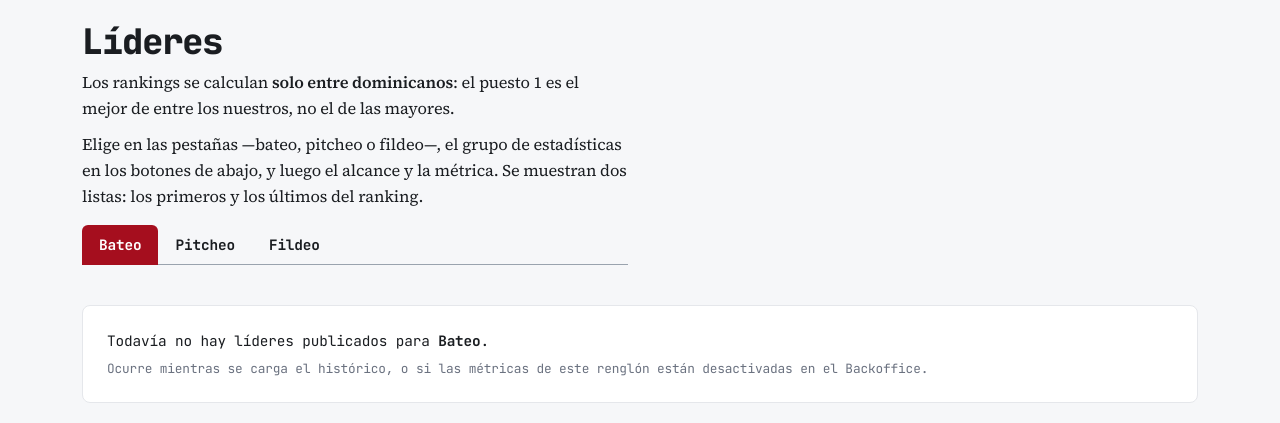
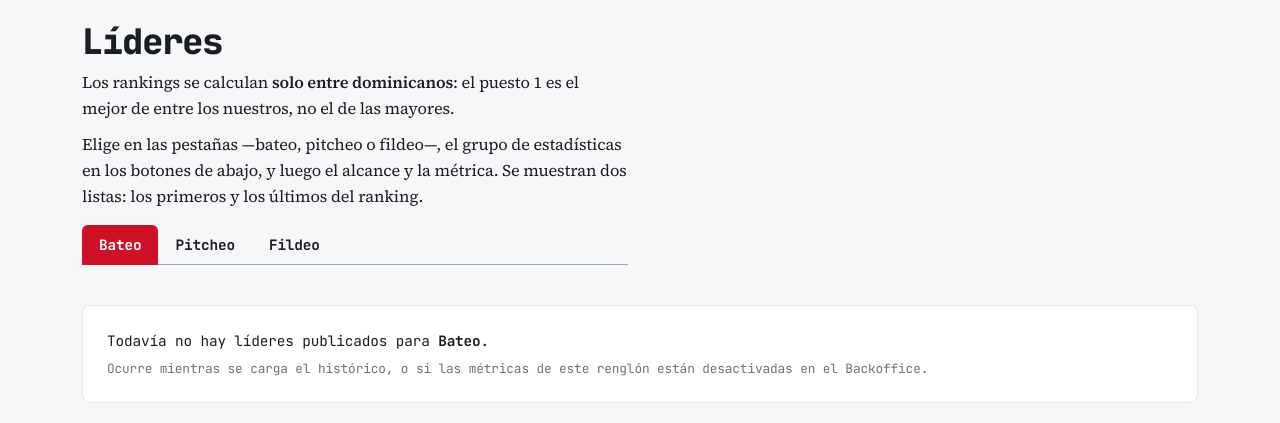
Before and after one commit to albertop/dglweb, a Django app: page /lideres/ in a window 1280 px wide. Shown: the part 62-485 px from the top of the page. Run offline with Django 5.2, Linux system fonts and the light colour scheme; data that the repository does not hold is empty; parts of the project's set-up code (start-up, migrations or seed data) failed here and were passed over.

Commit message:
style: un solo rojo, y el destacado de la portada con menos gráfica
Eran dos rojos a un palmo uno del otro: #ce1126 en el monograma de la
marca y #a50e1e en el tab activo. Esa diferencia no se lee como una
decisión, se lee como un descuido. El tab pasa al rojo de la bandera, el
mismo del header — medido: los dos en rgb(206,17,38).

Contra blanco da 5,6:1, que sigue cumpliendo el AA de la WCAG. El rojo
profundo se queda solo en el disco del valor del widget de líderes, donde
la cifra es pequeña y agradece el contraste extra.

Y la imagen del destacado de la portada baja de 260 a 190px. Se comía el
53% de la tarjeta contra el 47% del texto; ahora es 45% contra 54%, y lo
que vende el artículo —el titular y la entradilla— manda sobre un
rectángulo azul con una etiqueta.

Co-Authored-By: Claude Opus 5 <noreply@anthropic.com>

```diff
--- a/static/css/site.css
+++ b/static/css/site.css
@@ -126,7 +126,10 @@ a:hover { text-decoration: underline; }
 /* ---------- Cards / articles ---------- */
 .card { border-color: var(--dgl-line); }
 .dgl-hero { overflow: hidden; }
-.dgl-hero .dgl-thumb { height: 260px; }
+/* La imagen del destacado de la portada, por debajo del texto que la acompaña: lo que vende el
+   artículo es el titular y la entradilla, no un rectángulo azul con una etiqueta. A 260px se comía
+   el 53% de la tarjeta; a 190 baja al 45% y el texto pasa a mandar. */
+.dgl-hero .dgl-thumb { height: 190px; }
 .dgl-thumb {
   background: linear-gradient(135deg, var(--dgl-navy), var(--dgl-blue));
   color: #cfe0ff; display: flex; align-items: center; justify-content: center;
@@ -444,11 +447,14 @@ a.dgl-article-title:hover { color: var(--dgl-blue); text-decoration: none; }
    cuando en realidad es a donde hay que hacer clic. */
 .nav-tabs .nav-link { font-weight: 700; color: var(--dgl-ink); font-size: .9rem; }
 /* El tab activo va en bloque, no en subrayado: con seis pestañas el borde inferior costaba de
-   ubicar. Se usa el rojo profundo para que el elemento seleccionado tenga el mismo peso visual que
-   la barra superior, que es lo que ancla la identidad de la página. */
+   ubicar.
+
+   En el MISMO rojo del monograma de la marca y no en el profundo. Eran dos rojos a un palmo uno del
+   otro —#ce1126 arriba y #a50e1e aquí— y esa diferencia no se lee como una decisión, se lee como un
+   descuido. Contra blanco da 5,6:1, que sigue cumpliendo el AA de la WCAG. */
 .nav-tabs .nav-link.active {
-  background-color: var(--dgl-red-deep); color: #fff;
-  border-color: var(--dgl-red-deep) var(--dgl-red-deep) transparent;
+  background-color: var(--dgl-red); color: #fff;
+  border-color: var(--dgl-red) var(--dgl-red) transparent;
 }
 .nav-tabs .nav-link.active:hover { color: #fff; }
 /* La línea de la barra: el gris de Bootstrap es tan claro que los tabs flotaban sueltos en vez de
--- a/templates/base.html
+++ b/templates/base.html
@@ -9,7 +9,7 @@
   <link rel="preconnect" href="https://fonts.gstatic.com" crossorigin>
   <link href="https://fonts.googleapis.com/css2?family=JetBrains+Mono:wght@400;500;700;800&family=Source+Serif+4:ital,opsz,wght@0,8..60,400;0,8..60,600;1,8..60,400&display=swap" rel="stylesheet">
   <link href="https://cdn.jsdelivr.net/npm/bootstrap@5.3.3/dist/css/bootstrap.min.css" rel="stylesheet">
-  <link href="{% static 'css/site.css' %}?v=80" rel="stylesheet">
+  <link href="{% static 'css/site.css' %}?v=82" rel="stylesheet">
   {% block extra_head %}{% endblock %}
 </head>
 <body>
```
